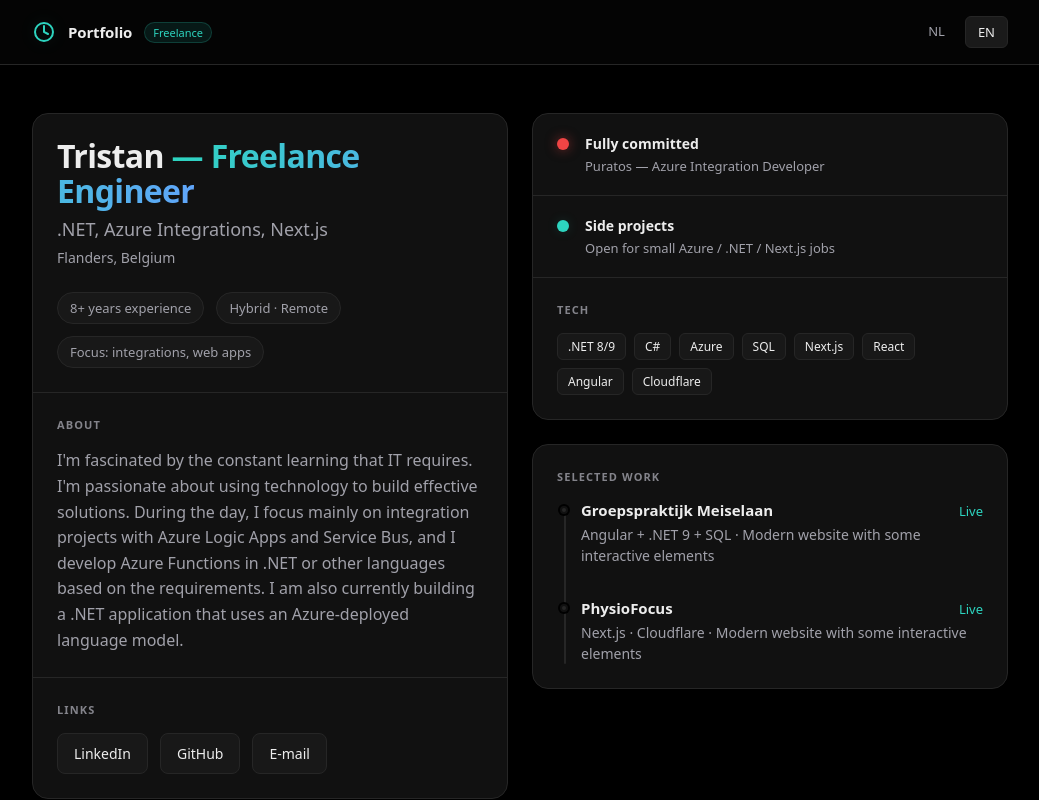
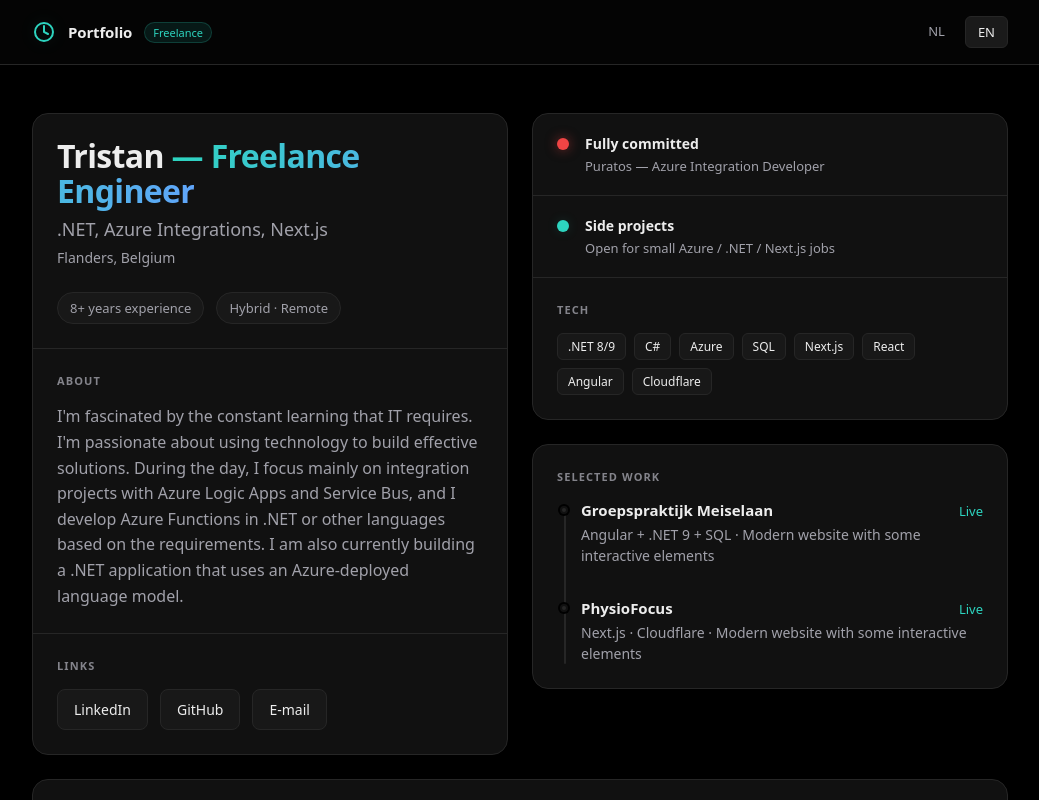
Before and after one commit to TristanBomans/portfolio-nextjs, a Next.js app: page / in a window 1280 px wide. Shown: the top 800 px of the page, without its empty margins (120-1159 px from the left). Built offline with nearby package versions, Linux system fonts and the light colour scheme.

Commit message:
Remove third KPI badge

```diff
--- a/app/page.jsx
+++ b/app/page.jsx
@@ -34,7 +34,6 @@ export default function Page() {
       location: 'Vlaanderen, België',
       kpi1: '8+ jaar ervaring',
       kpi2: 'Hybrid · Remote',
-      kpi3: 'Focus: integraties, webapps',
       aboutTitle: 'Over mij',
       aboutText:
         'IT boeit me enorm omdat je constant kan bijleren. Ik ben gepassioneerd door het inzetten van technologie om effectieve oplossingen te bouwen. Overdag focus ik me voornamelijk op integratieprojecten met Azure Logic Apps en Service Bus, en ontwikkel ik Azure Functions in .NET of andere talen naargelang de vereisten. Momenteel bouw ik ook een .NET-applicatie die gebruikmaakt van een op Azure gedeployeerd taalmodel.',
@@ -61,7 +60,6 @@ export default function Page() {
       location: 'Flanders, Belgium',
       kpi1: '8+ years experience',
       kpi2: 'Hybrid · Remote',
-      kpi3: 'Focus: integrations, web apps',
       aboutTitle: 'About',
       aboutText:
         'I\'m fascinated by the constant learning that IT requires. I\'m passionate about using technology to build effective solutions. During the day, I focus mainly on integration projects with Azure Logic Apps and Service Bus, and I develop Azure Functions in .NET or other languages based on the requirements. I am also currently building a .NET application that uses an Azure-deployed language model.',
@@ -100,7 +98,6 @@ export default function Page() {
             <div className="kpis">
               <span className="kpi">{t.kpi1}</span>
               <span className="kpi">{t.kpi2}</span>
-              <span className="kpi">{t.kpi3}</span>
             </div>
           </div>
           <div className="section">
```
